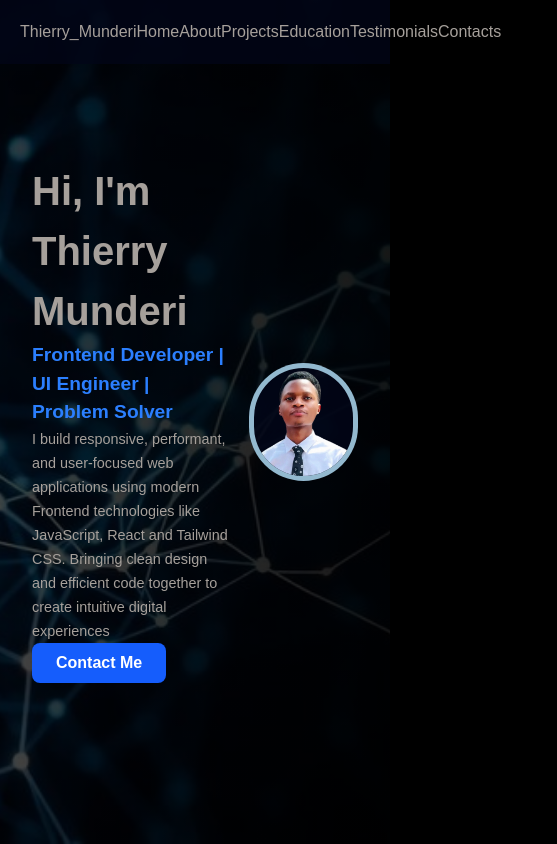
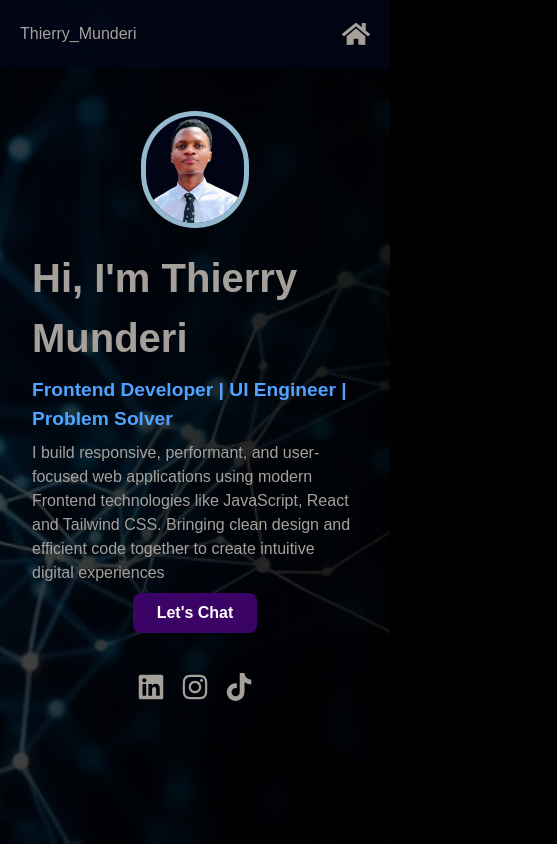
Before and after one commit to Thierry256-dev/Portfolio, a React (Vite) app: page / in a window 390 px wide. Shown: the top 844 px of the page, 557 px wide, since content can reach past the window. Built offline with nearby package versions, Linux system fonts and the light colour scheme.

Commit message:
fixing homepage

```diff
--- a/src/Componets/Home.jsx
+++ b/src/Componets/Home.jsx
@@ -1,6 +1,12 @@
 import profile from "../assets/profile1.webp";
 import { motion, MotionConfig } from "framer-motion";
-import { FaHome } from "react-icons/fa";
+import {
+  FaHome,
+  FaTimes,
+  FaLinkedin,
+  FaInstagram,
+  FaTiktok,
+} from "react-icons/fa";
 import { useState } from "react";
 
 export default function Home() {
@@ -15,13 +21,13 @@ export default function Home() {
 
   return (
     <>
-      <div className="fixed top-0 left-0 w-screen z-100 flex justify-around items-center p-[20px] bg-slate-950/75 ">
-        <h1 className="">Thierry_Munderi</h1>
+      <div className="fixed top-0 left-0 w-screen z-100 flex justify-between items-center p-[20px] bg-slate-950/75 ">
+        <h1>Thierry_Munderi</h1>
         <nav
           className={
             isVisible
-              ? "absolute top:100 flex sm:flex-col items-center gap-4"
-              : "sm:hidden md:flex gap-4"
+              ? "absolute top-[60px] right-0 bg-slate-950/75 flex flex-col rounded-md p-4 items-center gap-4"
+              : "hidden md:flex gap-4"
           }
         >
           <a href="#home" onClick={deactivate} className="hover:text-amber-500">
@@ -65,11 +71,19 @@ export default function Home() {
         </nav>
         <FaHome
           onClick={activate}
-          className="sm:flex md:hidden cursor-pointer"
+          className={
+            isVisible ? "hidden" : "flex md:hidden h-7 w-7 cursor-pointer"
+          }
+        />
+        <FaTimes
+          onClick={deactivate}
+          className={
+            isVisible ? "flex md:hidden cursor-pointer h-7 w-7" : "hidden"
+          }
         />
       </div>
-      <div className="flex flex-row items-center gap-5 w-full">
-        <div>
+      <div className="flex flex-col-reverse md:flex-row items-center gap-5 w-full">
+        <div className="flex flex-col gap-2 items-center">
           <motion.h1
             initial={{ x: -50, opacity: 0, scale: 0.5 }}
             whileInView={{
@@ -103,7 +117,7 @@ export default function Home() {
                 duration: 1,
                 ease: "easeInOut",
               }}
-              className="font-semibold text-[1.2rem] text-blue-500"
+              className="font-semibold text-[1.2rem] text-blue-400"
             >
               Frontend Developer | UI Engineer | Problem Solver
             </motion.h2>
@@ -114,24 +128,47 @@ export default function Home() {
               whileInView={{
                 x: 0,
               }}
-              className="text-base/6 text-[0.9rem]"
+              className="text-base/6 text-md"
             >
               I build responsive, performant, and user-focused web applications
               using modern Frontend technologies like JavaScript, React and
               Tailwind CSS. Bringing clean design and efficient code together to
               create intuitive digital experiences
             </motion.p>
-            <motion.button
+            <a href="">
+              <motion.button
+                initial={{
+                  opacity: 0,
+                }}
+                whileInView={{
+                  opacity: 1,
+                }}
+                className="bg-purple-950 hover:bg-blue-700 px-6 py-2 rounded-lg transition text-white font-bold cursor-pointer"
+              >
+                Let's Chat
+              </motion.button>
+            </a>
+            <motion.div
               initial={{
                 opacity: 0,
+                y: 100,
               }}
               whileInView={{
                 opacity: 1,
+                y: 0,
               }}
-              className="bg-blue-600 hover:bg-blue-700 px-6 py-2 rounded-lg transition text-white font-bold cursor-pointer"
+              className="flex gap-4 p-8"
             >
-              Contact Me
-            </motion.button>
+              <a href="">
+                <FaLinkedin className="w-7 h-7" />
+              </a>
+              <a href="">
+                <FaInstagram className="w-7 h-7" />
+              </a>
+              <a href="">
+                <FaTiktok className="w-7 h-7" />
+              </a>
+            </motion.div>
           </MotionConfig>
         </div>
         <motion.img
--- a/src/Componets/Projects/All.jsx
+++ b/src/Componets/Projects/All.jsx
@@ -4,7 +4,7 @@ import { data } from "./projectsData";
 export default function All() {
   return (
     <>
-      <div className="grid grid-cols-2 gap-6">
+      <div className="grid grid-cols-1 gap-6">
         {data.map((obj) => (
           <ProjectCard
             name={obj.name}
--- a/src/Componets/Testimonials.jsx
+++ b/src/Componets/Testimonials.jsx
@@ -18,8 +18,8 @@ export default function Testimonials() {
         <div
           className={
             isActive
-              ? "grid grid-cols-2 gap-4 blur-[8px]"
-              : "grid grid-cols-2 gap-4"
+              ? "grid grid-cols-1 gap-4 blur-[8px]"
+              : "grid grid-cols-1 gap-4"
           }
         >
           <TestimonialCard />
```
